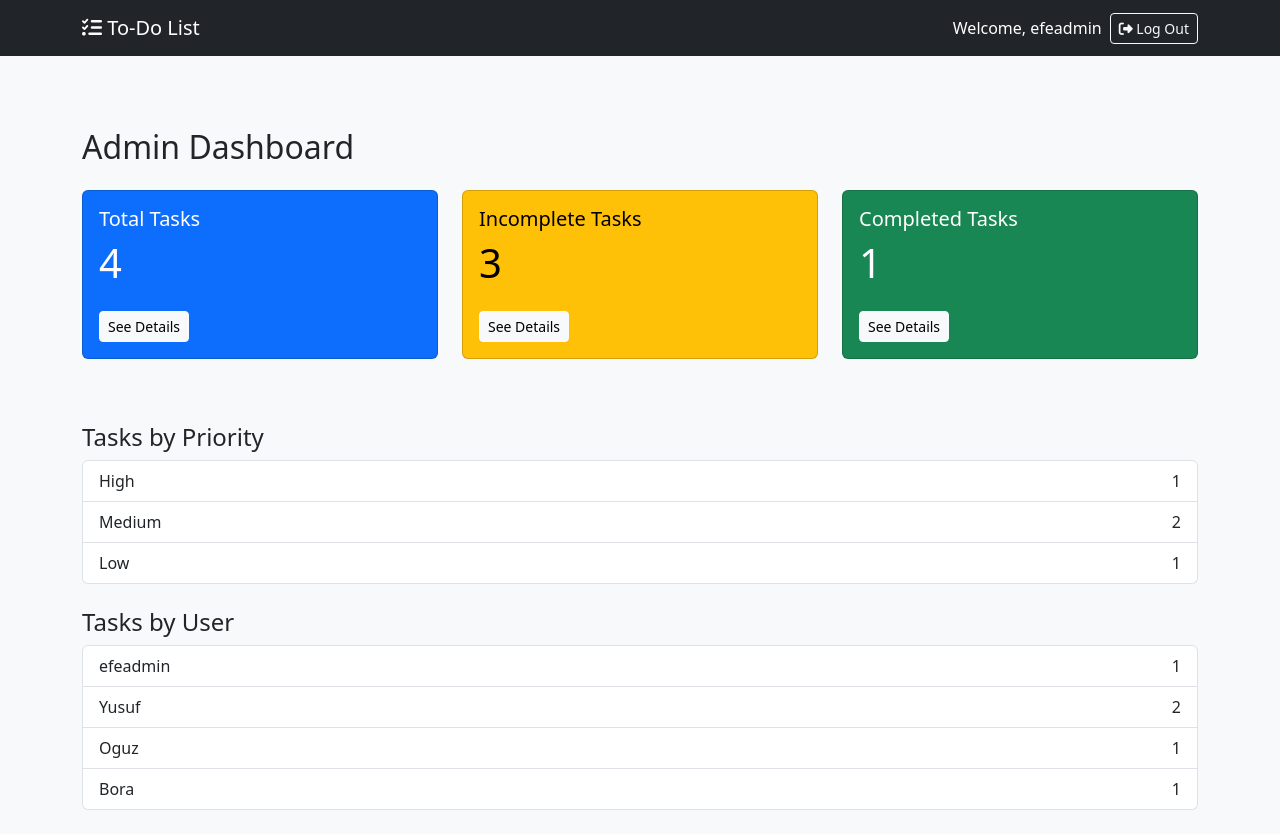
After one commit to borabakar/todo-list, a Django app: page /admin-dashboard/ in a window 1280 px wide. The commit adds this page. Run offline with Django 4.2, Linux system fonts and the light colour scheme; a user stored in the database is signed in; data comes from the database, SQL or seed files in the repository; both versions use the stored data as it was after the commit.

Commit message:
Add admin dashboard details and task overview pages

```diff
--- /dev/null
+++ b/tasks/templates/tasks/admin_dashboard.html
@@ -0,0 +1,59 @@
+{% extends 'base.html' %}
+
+{% block content %}
+<div class="container mt-5">
+    <h2 class="mb-4">Admin Dashboard</h2>
+
+    <div class="row">
+        <div class="col-md-4">
+            <div class="card text-bg-primary mb-3">
+                <div class="card-body">
+                    <h5 class="card-title">Total Tasks</h5>
+                    <p class="card-text display-6">{{ total_tasks }}</p>
+                    <a href="{% url 'all_tasks' %}" class="btn btn-light btn-sm mt-2">See Details</a>
+                </div>
+            </div>
+        </div>
+        <div class="col-md-4">
+            <div class="card text-bg-warning mb-3">
+                <div class="card-body">
+                    <h5 class="card-title">Incomplete Tasks</h5>
+                    <p class="card-text display-6">{{ incomplete_tasks }}</p>
+                    <a href="{% url 'incomplete_tasks' %}" class="btn btn-light btn-sm mt-2">See Details</a>
+                </div>
+            </div>
+        </div>
+        <div class="col-md-4">
+            <div class="card text-bg-success mb-3">
+                <div class="card-body">
+                    <h5 class="card-title">Completed Tasks</h5>
+                    <p class="card-text display-6">{{ completed_tasks }}</p>
+                    <a href="{% url 'completed_tasks' %}" class="btn btn-light btn-sm mt-2">See Details</a>
+                </div>
+            </div>
+        </div>
+    </div>
+
+    <h4 class="mt-5">Tasks by Priority</h4>
+    <ul class="list-group mb-4">
+        <li class="list-group-item d-flex justify-content-between">
+            <span>High</span> <span>{{ priority_high }}</span>
+        </li>
+        <li class="list-group-item d-flex justify-content-between">
+            <span>Medium</span> <span>{{ priority_medium }}</span>
+        </li>
+        <li class="list-group-item d-flex justify-content-between">
+            <span>Low</span> <span>{{ priority_low }}</span>
+        </li>
+    </ul>
+
+    <h4 class="mt-4">Tasks by User</h4>
+    <ul class="list-group">
+        {% for username, count in user_task_counts %}
+            <li class="list-group-item d-flex justify-content-between">
+                <span>{{ username }}</span> <span>{{ count }}</span>
+            </li>
+        {% endfor %}
+    </ul>
+</div>
+{% endblock %}
--- a/tasks/urls.py
+++ b/tasks/urls.py
@@ -1,6 +1,6 @@
 from django.contrib import admin
 from django.urls import path, include
-from tasks import views # views modülünü içe aktarıyorsunuz
+from tasks import views
 
 urlpatterns = [
     path('admin/', admin.site.urls),
@@ -10,5 +10,7 @@ urlpatterns = [
     path('accounts/', include('django.contrib.auth.urls')),
     path('create/', views.create_task, name='create_task'),
     path('delete/<int:task_id>/', views.delete_task, name='delete_task'),
-
+    path('admin-dashboard/', views.admin_dashboard, name='admin_dashboard'),
+    path('incomplete/', views.incomplete_tasks, name='incomplete_tasks'),        # ✅ yeni
+    path('all-tasks/', views.all_tasks, name='all_tasks'),                        # ✅ yeni
 ]
--- a/tasks/views.py
+++ b/tasks/views.py
@@ -80,3 +80,43 @@ def create_task(request):
     else:
         form = TaskForm()
     return render(request, 'tasks/create_task.html', {'form': form})
+
+@user_passes_test(is_admin)
+def admin_dashboard(request):
+    total_tasks = Task.objects.count()
+    completed_tasks = Task.objects.filter(completed=True).count()
+    incomplete_tasks = Task.objects.filter(completed=False).count()
+
+    priority_high = Task.objects.filter(priority='High').count()
+    priority_medium = Task.objects.filter(priority='Medium').count()
+    priority_low = Task.objects.filter(priority='Low').count()
+
+    # Kullanıcı başına görev sayısı
+    from django.contrib.auth.models import User
+    user_task_counts = []
+    for user in User.objects.all():
+        user_tasks = Task.objects.filter(assigned_to=user).count()
+        user_task_counts.append((user.username, user_tasks))
+
+    context = {
+        'total_tasks': total_tasks,
+        'completed_tasks': completed_tasks,
+        'incomplete_tasks': incomplete_tasks,
+        'priority_high': priority_high,
+        'priority_medium': priority_medium,
+        'priority_low': priority_low,
+        'user_task_counts': user_task_counts,
+    }
+
+    return render(request, 'tasks/admin_dashboard.html', context)
+
+@user_passes_test(is_admin)
+def incomplete_tasks(request):
+    tasks = Task.objects.filter(completed=False)
+    return render(request, 'tasks/incomplete_tasks.html', {'tasks': tasks})
+
+
+@user_passes_test(is_admin)
+def all_tasks(request):
+    tasks = Task.objects.all()
+    return render(request, 'tasks/all_tasks.html', {'tasks': tasks})
```
Also changed, not shown: tasks/templates/tasks/all_tasks.html (added, +23 -0 lines), tasks/templates/tasks/incomplete_tasks.html (added, +22 -0 lines), tasks/templates/tasks/task_list.html (+8 -1 lines), db.sqlite3.
